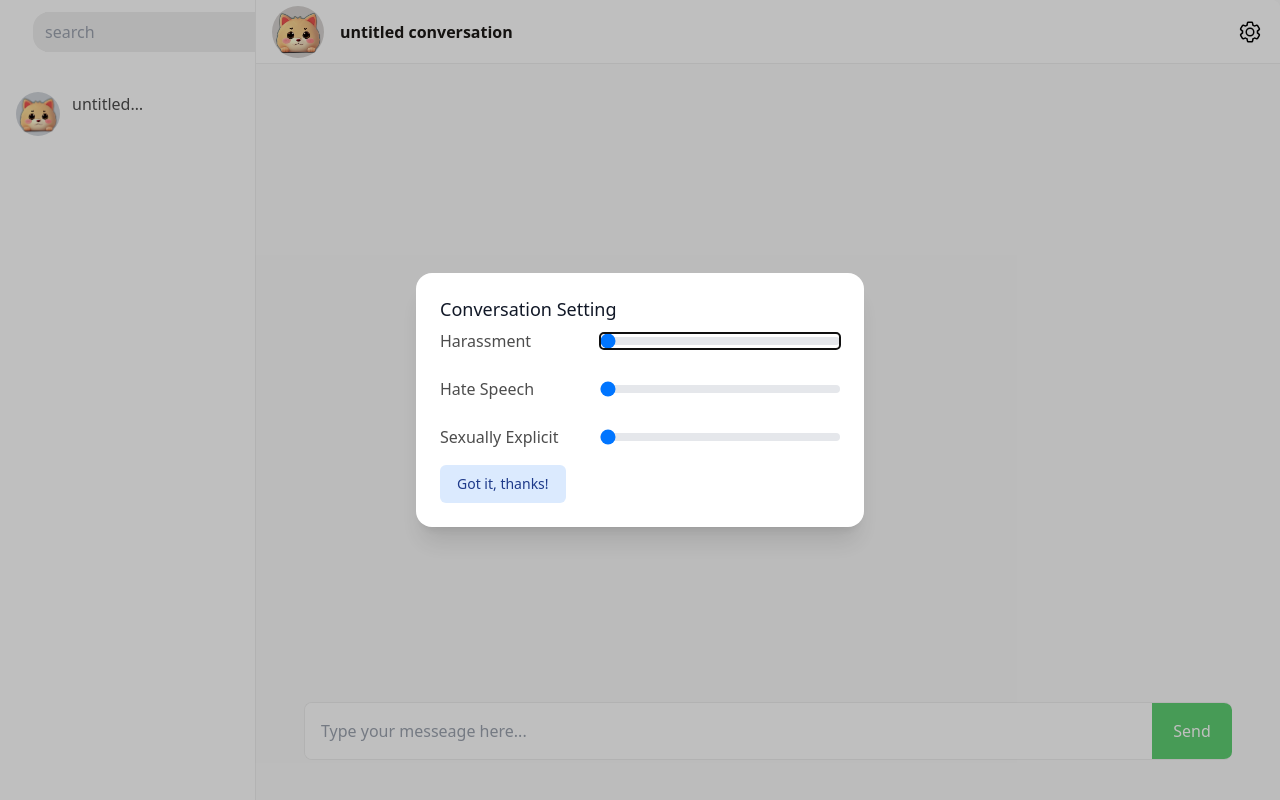
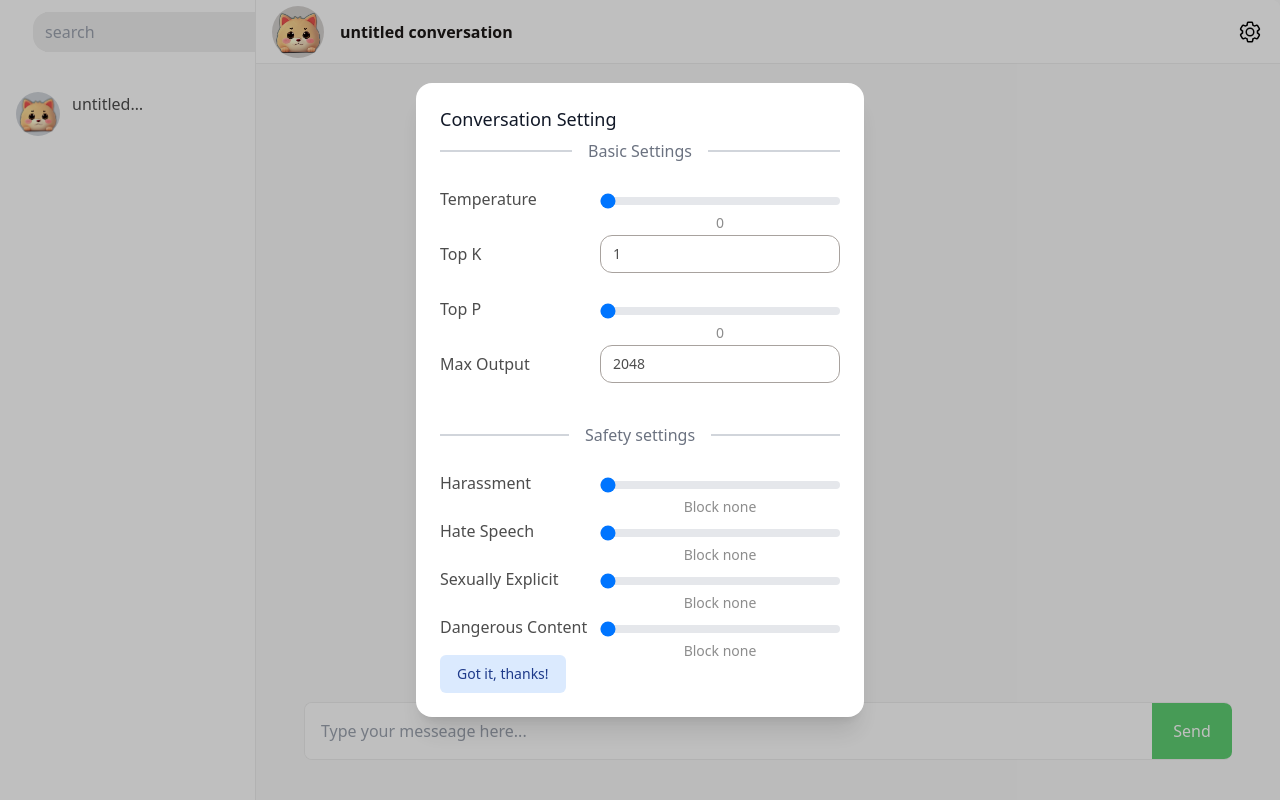
Before and after one commit to loo-y/GeminiChatUp, a Next.js app: page / in a window 1280 px wide. Both pictures are taken after a click on the element 1250 px from the left and 31 px from the top of the page. Built offline with nearby package versions, Linux system fonts and the light colour scheme.

Commit message:
feat: RangeInput and SeparateLineWithText

```diff
--- /dev/null
+++ b/app/components/RangeInput.tsx
@@ -0,0 +1,45 @@
+'use client'
+import { useEffect, useState, ChangeEvent } from 'react'
+import _ from 'lodash'
+
+interface IRangeInputProps {
+    id: string
+    defaultValue: number
+    step: number
+    min: number
+    max: number
+    labelList?: string[]
+    changeCallback: (value: number) => void
+}
+export default function RangeInput({ id, defaultValue, step, min, max, labelList }: IRangeInputProps) {
+    const [value, setValue] = useState(defaultValue)
+
+    const handleChange = (event: ChangeEvent<HTMLInputElement>) => {
+        const newValue = parseFloat(event.target.value)
+        setValue(newValue)
+    }
+
+    return (
+        <div className="w-full flex flex-col ">
+            <input
+                id={id}
+                type="range"
+                min={min}
+                max={max}
+                value={value}
+                onChange={handleChange}
+                step={step}
+                className="w-full h-2 bg-gray-200 rounded-lg appearance-none cursor-pointer dark:bg-gray-700  focus:outline-none "
+            />
+            {labelList?.length && labelList.length - 1 == (max - min) / step ? (
+                <div className="flex justify-center items-center mt-2 text-sm font-medium text-textGrayColor">
+                    <span>{labelList[value / step]}</span>
+                </div>
+            ) : (
+                <div className="flex justify-center items-center mt-2 text-sm font-medium text-textGrayColor">
+                    <span>{value}</span>
+                </div>
+            )}
+        </div>
+    )
+}
--- /dev/null
+++ b/app/components/SeparateLineWithText.tsx
@@ -0,0 +1,16 @@
+'use client'
+import { useEffect, useState, ChangeEvent } from 'react'
+
+interface ISeparateLineWithTextProps {
+    text: string
+}
+
+export default function SeparateLineWithText({ text }: ISeparateLineWithTextProps) {
+    return (
+        <div className="flex items-center">
+            <hr className="flex-grow border-t-2 border-gray-300" />
+            <span className="px-4 text-gray-500">{text}</span>
+            <hr className="flex-grow border-t-2 border-gray-300" />
+        </div>
+    )
+}
--- a/app/modules/Conversation/chatbox.tsx
+++ b/app/modules/Conversation/chatbox.tsx
@@ -12,6 +12,8 @@ import { docco } from 'react-syntax-highlighter/dist/esm/styles/hljs'
 import { dark } from 'react-syntax-highlighter/dist/esm/styles/prism'
 import { formatDate } from '@/app/shared/utils'
 import Popup from '@/app/components/Popup'
+import RangeInput from '@/app/components/RangeInput'
+import SeparateLineWithText from '@/app/components/SeparateLineWithText'
 
 const ChatBox = () => {
     const dispatch = useAppDispatch()
@@ -245,6 +247,10 @@ const ConversationSetting = () => {
         setValue(newValue)
     }
 
+    const handleRangeChange = (newValue: number) => {
+        setValue(newValue)
+    }
+
     return (
         <Popup
             trigger={
@@ -254,21 +260,87 @@ const ConversationSetting = () => {
             }
             title={`Conversation Setting`}
         >
+            <div className="flex flex-col w-full gap-10">
                 <div className=" flex flex-col w-full text-textBlackColor gap-6">
+                    <SeparateLineWithText text={`Basic Settings`} />
+                    <div className="flex flex-row items-center">
+                        <div className="flex w-2/5">
+                            <span>{`Temperature`}</span>
+                        </div>
+                        <div className="flex flex-grow -mb-8">
+                            <RangeInput
+                                id={`temperature`}
+                                min={0}
+                                max={1}
+                                step={0.01}
+                                defaultValue={value}
+                                changeCallback={value => {
+                                    handleRangeChange(value)
+                                }}
+                            />
+                        </div>
+                    </div>
+                    <div className="flex flex-row items-center">
+                        <div className="flex w-2/5">
+                            <span>{`Top K`}</span>
+                        </div>
+                        <div className="flex flex-grow border border-solid border-stone-400 rounded-xl py-2 px-3">
+                            <input
+                                className="w-full text-left text-sm focus:outline-none active:outline-none text-textBlackColor"
+                                type="number"
+                                defaultValue={1}
+                                step={1}
+                            />
+                        </div>
+                    </div>
+                    <div className="flex flex-row items-center">
+                        <div className="flex w-2/5">
+                            <span>{`Top P`}</span>
+                        </div>
+                        <div className="flex flex-grow -mb-8">
+                            <RangeInput
+                                id={`topp`}
+                                min={0}
+                                max={1}
+                                step={0.01}
+                                defaultValue={value}
+                                changeCallback={value => {
+                                    handleRangeChange(value)
+                                }}
+                            />
+                        </div>
+                    </div>
+                    <div className="flex flex-row items-center">
+                        <div className="flex w-2/5">
+                            <span>{`Max Output`}</span>
+                        </div>
+                        <div className="flex flex-grow border border-solid border-stone-400 rounded-xl py-2 px-3">
+                            <input
+                                className="w-full text-left text-sm focus:outline-none active:outline-none text-textBlackColor"
+                                type="number"
+                                defaultValue={2048}
+                                step={1}
+                            />
+                        </div>
+                    </div>
+                </div>
+                <div className=" flex flex-col w-full text-textBlackColor gap-6">
+                    <SeparateLineWithText text={`Safety settings`} />
                     <div className="flex flex-row items-center">
                         <div className="flex w-2/5">
                             <span>{`Harassment`}</span>
                         </div>
-                    <div className="flex flex-grow">
-                        <input
-                            id="steps-range"
-                            type="range"
-                            min="0"
-                            max="3"
-                            value={value}
-                            onChange={handleChange}
-                            step="1"
-                            className="w-full h-2 bg-gray-200 rounded-lg appearance-none cursor-pointer dark:bg-gray-700"
+                        <div className="flex flex-grow -mb-8">
+                            <RangeInput
+                                id={`harassment`}
+                                min={0}
+                                max={3}
+                                step={1}
+                                defaultValue={value}
+                                changeCallback={value => {
+                                    handleRangeChange(value)
+                                }}
+                                labelList={[`Block none`, 'Block low', `Block medium`, 'Block high']}
                             />
                         </div>
                     </div>
@@ -276,16 +348,17 @@ const ConversationSetting = () => {
                         <div className="flex w-2/5">
                             <span>{`Hate Speech`}</span>
                         </div>
-                    <div className="flex flex-grow">
-                        <input
-                            id="steps-range"
-                            type="range"
-                            min="0"
-                            max="3"
-                            value={value}
-                            onChange={handleChange}
-                            step="1"
-                            className="w-full h-2 bg-gray-200 rounded-lg appearance-none cursor-pointer dark:bg-gray-700"
+                        <div className="flex flex-grow -mb-8">
+                            <RangeInput
+                                id={`hatespeech`}
+                                min={0}
+                                max={3}
+                                step={1}
+                                defaultValue={value}
+                                changeCallback={value => {
+                                    handleRangeChange(value)
+                                }}
+                                labelList={[`Block none`, 'Block low', `Block medium`, 'Block high']}
                             />
                         </div>
                     </div>
@@ -293,17 +366,37 @@ const ConversationSetting = () => {
                         <div className="flex w-2/5">
                             <span>{`Sexually Explicit`}</span>
                         </div>
-                    <div className="flex flex-grow">
-                        <input
-                            id="steps-range"
-                            type="range"
-                            min="0"
-                            max="3"
-                            value={value}
-                            onChange={handleChange}
-                            step="1"
-                            className="w-full h-2 bg-gray-200 rounded-lg appearance-none cursor-pointer dark:bg-gray-700"
+                        <div className="flex flex-grow -mb-8">
+                            <RangeInput
+                                id={`sexuallyexplicit`}
+                                min={0}
+                                max={3}
+                                step={1}
+                                defaultValue={value}
+                                changeCallback={value => {
+                                    handleRangeChange(value)
+                                }}
+                                labelList={[`Block none`, 'Block low', `Block medium`, 'Block high']}
                             />
+                        </div>
+                    </div>
+                    <div className="flex flex-row items-center">
+                        <div className="flex w-2/5">
+                            <span>{`Dangerous Content`}</span>
+                        </div>
+                        <div className="flex flex-grow -mb-8">
+                            <RangeInput
+                                id={`dangerouscontent`}
+                                min={0}
+                                max={3}
+                                step={1}
+                                defaultValue={value}
+                                changeCallback={value => {
+                                    handleRangeChange(value)
+                                }}
+                                labelList={[`Block none`, 'Block low', `Block medium`, 'Block high']}
+                            />
+                        </div>
                     </div>
                 </div>
             </div>
```
Lines whose indentation alone changed are shown as unchanged.
